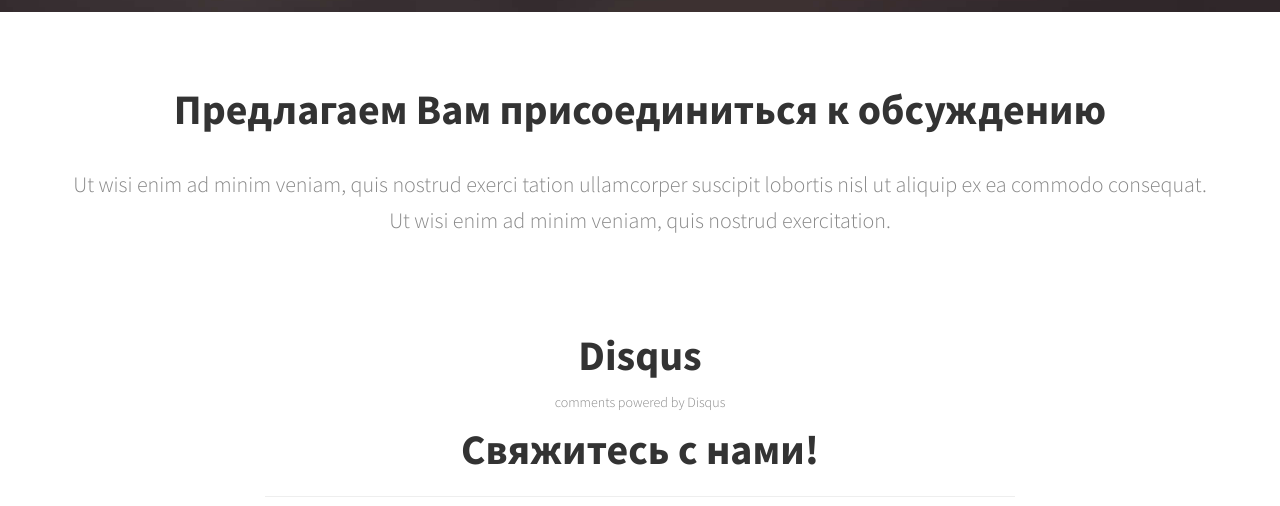
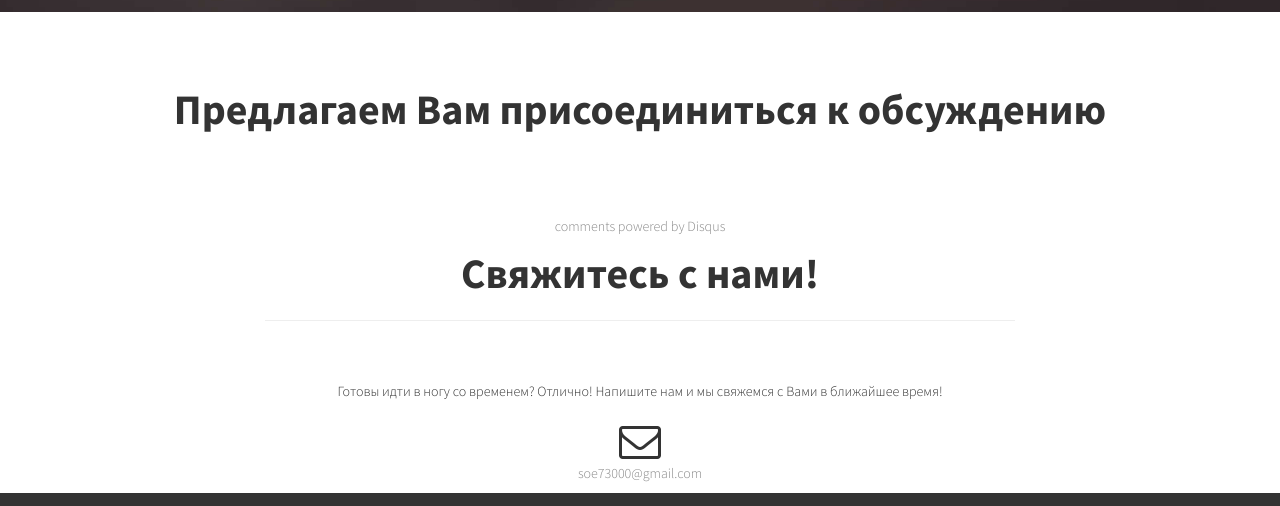
Before and after one commit to ofc076/ofc076.github.io, a plain HTML site: page index.html in a window 1280 px wide. Shown: the part 1654-2160 px from the top of the page. Drawn offline with Linux system fonts and the light colour scheme; a script that the page names is missing.

Commit message:
Update index.html

```diff
--- a/index.html
+++ b/index.html
@@ -126,22 +126,6 @@
 	            <div class="row">
 	                <div class="col-sm-12 call-to-action-text">
 	                    <h2>Предлагаем Вам присоединиться к обсуждению</h2>
-	                    <p>
-	                    	Ut wisi enim ad minim veniam, quis nostrud exerci tation ullamcorper suscipit lobortis nisl ut
-	                    	aliquip ex ea commodo consequat. Ut wisi enim ad minim veniam, quis nostrud exercitation.
-	                    </p>
-
-
-	             <!---       <div class="call-to-action-button">
-                            <a class="button-1" href="#">
-                            	<span class="button-1-left"><i class="fa fa-mobile"></i></span>
-                            	<span class="button-1-right">
-                            		<span class="button-1-right-top">Get it on the</span>
-                            		<span class="button-1-right-bottom">App Store</span>
-                            	</span>
-                            </a>
-                        </div>        --->
-
 	                </div>
 	            </div>
 	        </div>
@@ -151,12 +135,10 @@
 
 
 
-
-
 <aside class="bg-dark">
     <div class="container text-center">
         <div class="call-to-action">
-            <h2>Disqus</h2>
+       <!--     <h2>Disqus</h2>   -->
 <div id="disqus_thread"></div>
 <script type="text/javascript">
     var disqus_shortname = 'https-ofc076-github-io';
```
